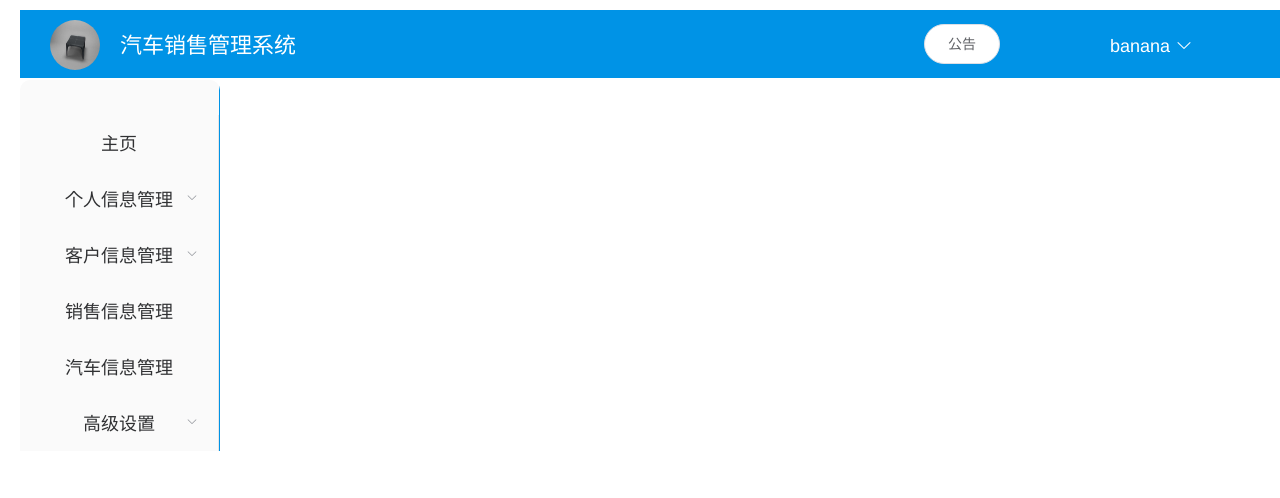
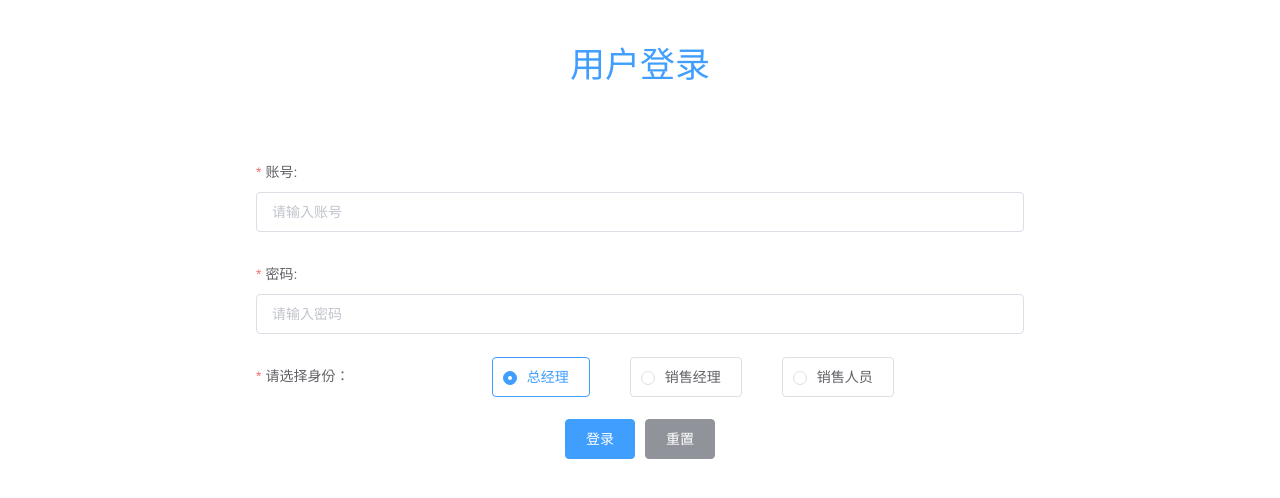
Before and after one commit to ptchaichai/carProject, a Vue app: page /login in a window 1280 px wide. Shown: the top 498 px of the page. Built offline with nearby package versions, Linux system fonts and the light colour scheme.

Commit message:
修改路由

```diff
--- a/src/App.vue
+++ b/src/App.vue
@@ -1,22 +1,6 @@
 <template>
   <div id="app">
-    <router-view v-show="loginShow"></router-view>
-    <v-login v-show="loginShow"
-    @loginSuccess="loginSuccess"
-    ></v-login>
-    <el-container v-show="show">
-      <el-header>
-        <v-header @backLogin="backLogin"></v-header>
-      </el-header>
-      <el-container>
-        <el-aside width="200px">
-          <v-sidebar></v-sidebar>
-        </el-aside>
-        <el-container>
-          <el-main><router-view v-show="show"></router-view></el-main>
-        </el-container>
-      </el-container>
-    </el-container>
+    <router-view></router-view>
   </div>
 </template>
 
--- /dev/null
+++ b/src/page/index.vue
@@ -0,0 +1,27 @@
+<template>
+    <div>
+      <el-container v-show="show">
+        <el-header>
+          <v-header @backLogin="backLogin"></v-header>
+        </el-header>
+        <el-container>
+          <el-aside width="200px">
+            <v-sidebar></v-sidebar>
+          </el-aside>
+          <el-container>
+            <el-main><router-view v-show="show"></router-view></el-main>
+          </el-container>
+        </el-container>
+      </el-container>
+    </div>
+</template>
+
+<script>
+    export default {
+        name: "index.vue"
+    }
+</script>
+
+<style scoped>
+
+</style>
--- a/src/page/login.vue
+++ b/src/page/login.vue
@@ -2,15 +2,15 @@
     <div class="login" >
     <el-tag>用户登录</el-tag>
     <el-form  :model="rulesForm" :rules="rules" ref="rulesForm">
-      <el-form-item label="用户名:" prop="name">
-        <el-input v-model="rulesForm.name" placeholder="请输入用户名"></el-input>
+      <el-form-item label="账号:" prop="name">
+        <el-input v-model="rulesForm.name" placeholder="请输入账号"></el-input>
       </el-form-item>
        <el-form-item label="密码:" prop="pwd">
         <el-input v-model="rulesForm.pwd" type="password" placeholder="请输入密码"></el-input>
       </el-form-item>
       <el-form-item label="请选择身份：" prop="identity">
          <el-radio-group v-model="rulesForm.identity">
-            <el-radio label="a" border></el-radio>
+            <el-radio label="总经理" border></el-radio>
             <el-radio label="销售经理" border></el-radio>
             <el-radio label="销售人员" border></el-radio>
           </el-radio-group>
@@ -36,7 +36,7 @@ export default {
       },
       rules:{
         name: [
-          { type: "number", required: true, message: '请输入用户名', trigger: 'blur' }
+          {required: true, message: '请输入账号', trigger: 'blur' }
         ],
         pwd: [
           { required: true, message: '请输入登录密码', trigger: 'blur' }
```
Also changed, not shown: src/router/index.js (+26 -12 lines), 1 other file (tests, documents, lock files or other folders).
